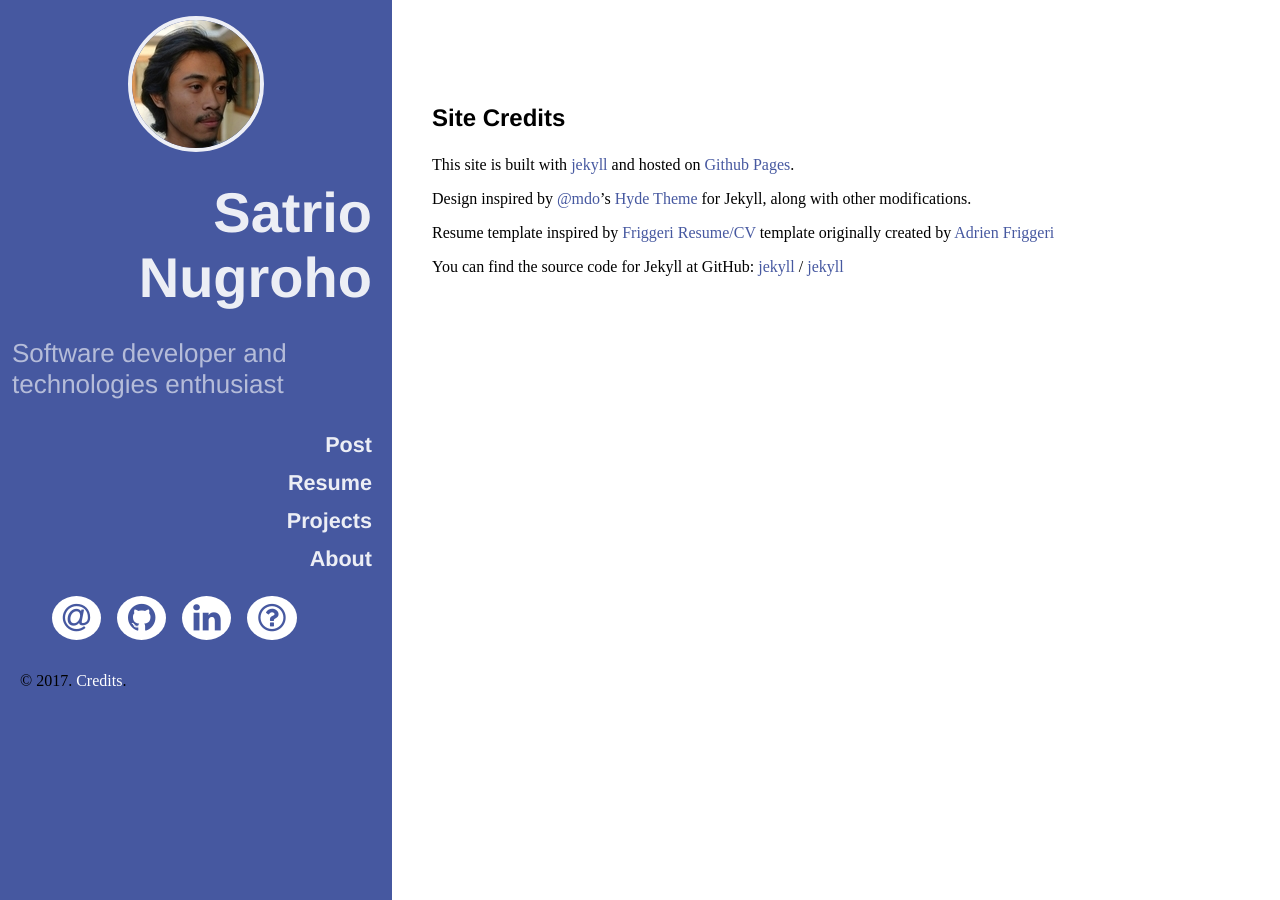
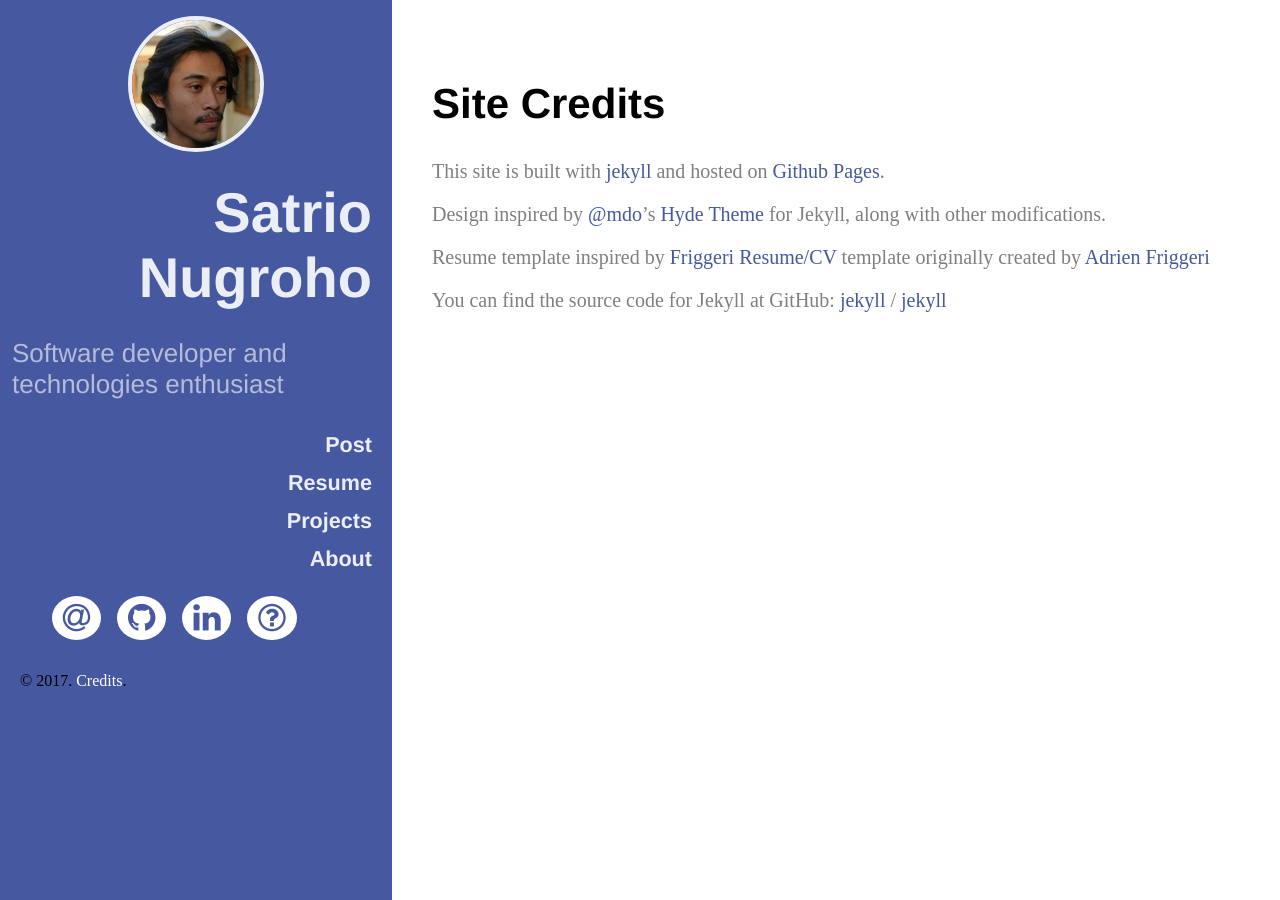
Before and after one commit to satrionugroho/satrionugroho.github.io, a Jekyll site: the page built from credits.md, in a window 1280 px wide. Built offline with Jekyll 4.4.1, drawn with Linux system fonts in a browser that asks for light colours.

Commit message:
ready  to merge from draft

```diff
--- a/_includes/head.html
+++ b/_includes/head.html
@@ -1,14 +1,19 @@
 <head>
   <link href="http://gmpg.org/xfn/11" rel="profile">
+  <meta charset="utf-8">
   <meta http-equiv="X-UA-Compatible" content="IE=edge">
   <meta http-equiv="content-type" content="text/html; charset=utf-8">
-
   <!-- Enable responsiveness on mobile devices-->
   <meta name="viewport" content="width=device-width, initial-scale=1.0, maximum-scale=1">
-  <meta name="description" content="Awesome Description Here">
+  <meta name="description" content="{% if page.description %}{{page.description}}{% else %}Awesome Description Here{% endif %}">
   <meta name="revisit-after" content="1 days">
-  <meta name="keywords" content="Real Estate,Agent,Realtor,Buy, Home,Sell,Homes,Sale,Broker,Commercial,invest,investing,investor">
+  <meta name="keywords" content="{% for skill in page.skills %}{{ skill }},{% endfor %}satrio,nugroho,satrio nugroho,tutorial,development,software engineering,engineering,architecture">
   <meta name="robots" content="index, nofollow">
+  <meta property="og:title" content="{{ page.title }}" />
+  <meta name="og:type" content="{% for skill in page.skills %}{{ skill }},{% endfor %}satrio,nugroho,satrio nugroho,tutorial,development,software engineering,engineering,architecture,website,personal,personal website,tutorial,website tutorial">
+  <meta property="og:url" content="{{ site.author.url }}" />
+  <meta name="og:description" content="{% if page.description %}{{page.description}}{% else %}Awesome Description Here{% endif %}">
+  <meta name="google-site-verification" content="Hz6XCBPiw8tSSZ1ksQVuORQdQjjJk9FYcMIEK_GnOjA" />
 
   <title>
     {% if page.title == "Home" %}
--- a/_layouts/post.html
+++ b/_layouts/post.html
@@ -7,4 +7,11 @@ layout: default
     <h1 class="post-title">{{ page.title | markdownify }}</h1>
     {{ content }}
   </article>
+  <div class="tags">
+    {% for skill in page.skills %}
+    <span id="{{ skill }}" class="post_tags">
+       {{ skill }}
+    </span>
+    {% endfor %}
+  </div>
 </div>
--- /dev/null
+++ b/_sass/_aboutme.scss
@@ -0,0 +1,5 @@
+.aboutme {
+  &_text {
+    text-align: justify;
+  }
+}
--- a/_sass/_page.scss
+++ b/_sass/_page.scss
@@ -8,6 +8,5 @@
   p {
     color: $grey;
     font-size: 20px;
-    padding-right: 2rem;
   }
 }
--- /dev/null
+++ b/_sass/_post.scss
@@ -0,0 +1,52 @@
+.post {
+  margin: 0px;
+  padding: 0px;
+
+  article {
+    margin: 0px .5rem;
+  }
+
+  p {
+    margin: 1.5rem 0px;
+    padding: 0;
+    font-size: 16px;
+    text-align: justify;
+  }
+
+  figure {
+    padding: 0;
+    margin: 0px 8px;
+  }
+
+  &_tags {
+    color:#999;
+    height:25px;
+    line-height:23px;
+    position:relative;
+    white-space:nowrap;
+    background:#E8EDF0;
+    margin:0 5px 0 20px;
+    displaY:inline-block;
+    padding: 0 8px 0 16px;
+    border: 1px solid #C7D2D4;
+    border-radius: 0 5px 5px 0;
+
+    &:before {
+      top:3px;
+      left:-10px;
+      color:white;
+      width: 18px;
+      height: 18px;
+      font-size:12px;
+      content:"\25CF";
+      text-indent:6px;
+      line-height:13px;
+      position:absolute;
+      background:#E8EDF0;
+      transform: rotate(45deg);
+      text-shadow: 0 0 1px #aaa;
+      border-left:1px solid #C7D2D4;
+      border-bottom:1px solid #C7D2D4;
+    }
+  }
+}
--- a/public/css/main.scss
+++ b/public/css/main.scss
@@ -11,6 +11,8 @@
 @import "page";
 @import "theme";
 @import "pdf";
+@import "post";
+@import "aboutme";
 @import "projects";
 
 // ::-webkit-scrollbar {
```
Also changed, not shown: credits.md (+1 -1 lines).
